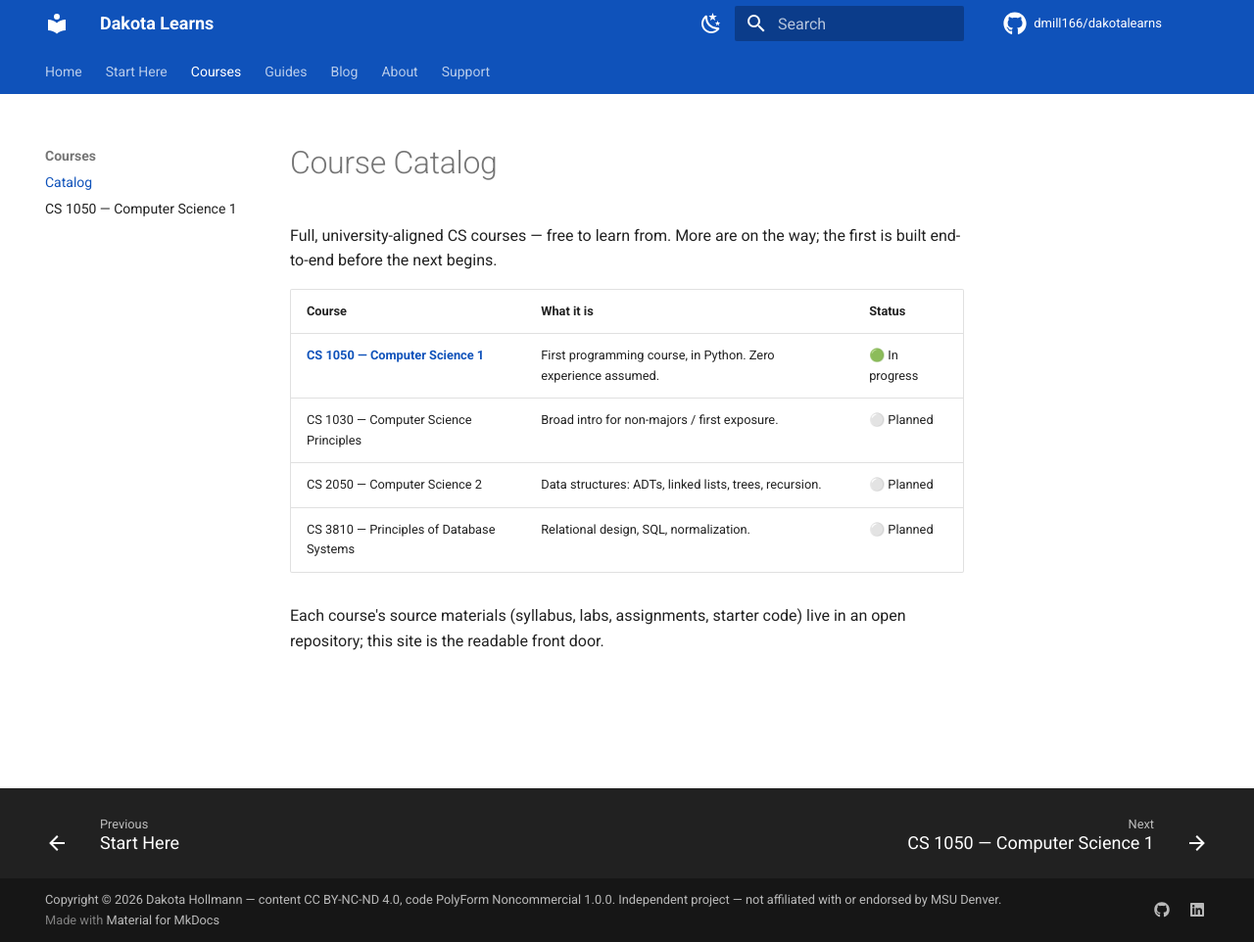
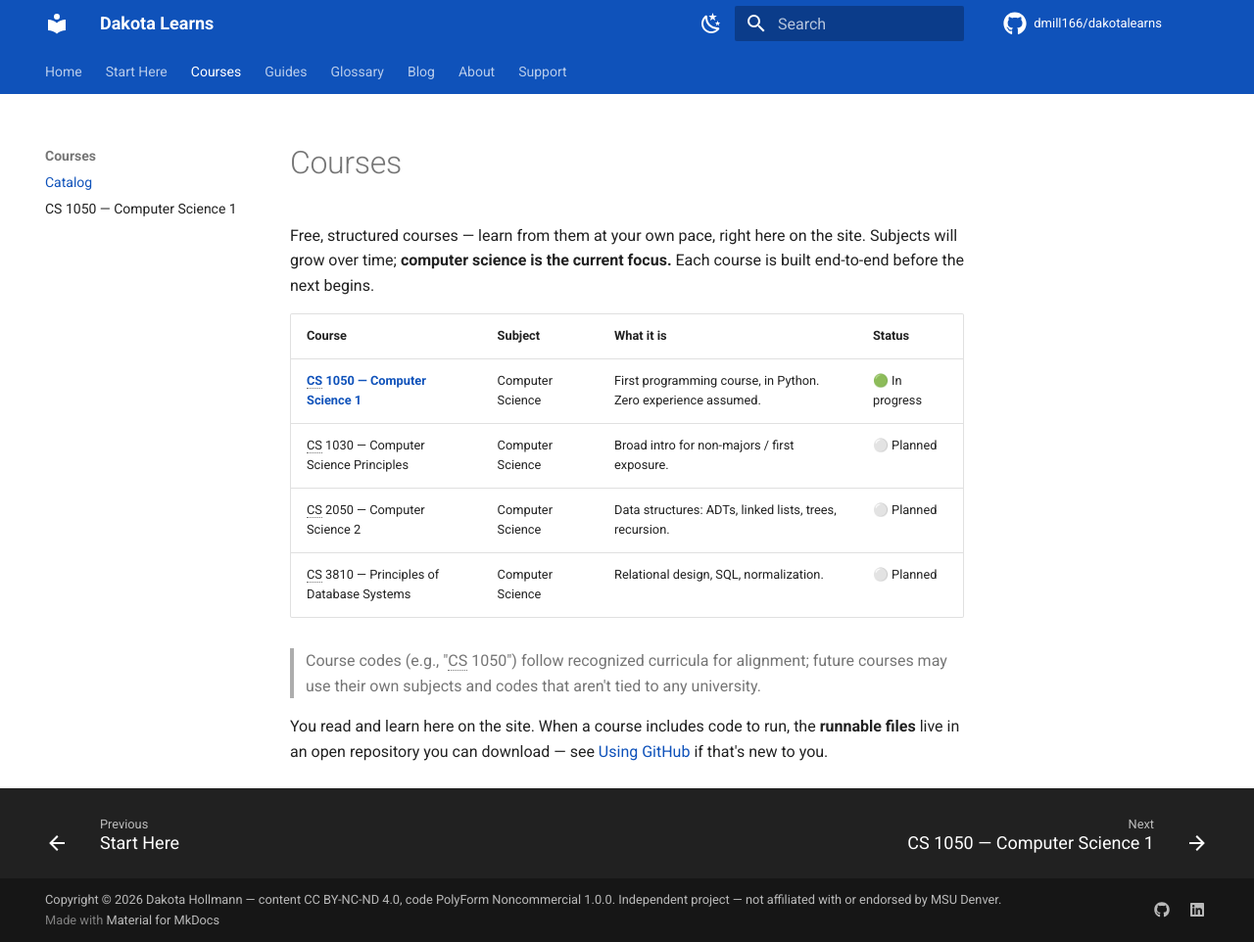
Before and after one commit to dmill166/dakotalearns, an MkDocs documentation site: the page built from docs/courses/index.md, in a window 1280 px wide and 962 px high. Shown: the whole window at 98% size. Built offline with MkDocs 1.6.1 and Material for MkDocs 9.7.7, drawn with Linux system fonts in a browser that asks for light colours; comment, search, counter and statistics services are not loaded.

Commit message:
feat(site): self-contained learning + glossary + courses catalog
Make the site stand on its own for learners and stop implying the course "lives
on GitHub." Add a glossary, a GitHub on-ramp, and a subject-agnostic catalog.

## Content-access model
- Reframe the CS 1050 page: you learn on the site; GitHub holds only the runnable
  files, grabbed as a ZIP (no account/Git). New guide guides/using-github.md
  explains it plainly and frames GitHub as optional, never a gate.

## Glossary + tooltips
- docs/glossary.md (IDLE, PATH, REPL [with a "not Replit" note], IDE,
  interpreter, shell, venv) + includes/abbreviations.md auto-appended via
  pymdownx.snippets + the abbr extension, so terms get hover definitions
  site-wide. Added to nav.

## Courses catalog
- Retitle "Course Catalog" -> "Courses" (drop CS-only framing); add a Subject
  column; note future courses may use their own non-university codes.

## Verified
`mkdocs build --strict` passes; glossary tooltips, GitHub guide, and the Subject
column confirmed in the output.

## 12-Month Note
Key reversal: learning is rendered natively on dakotalearns.com and never boxed
behind GitHub -- GitHub is just where runnable code files live (ZIP-downloadable).
Lessons from Week 1 on are authored as site pages. The glossary doubles as
site-wide tooltips (edit includes/abbreviations.md to add terms). The catalog is
deliberately subject-agnostic so the project can grow past CS.

```diff
--- a/docs/courses/index.md
+++ b/docs/courses/index.md
@@ -1,12 +1,14 @@
-# Course Catalog
+# Courses
 
-Full, university-aligned CS courses — free to learn from. More are on the way; the first is built end-to-end before the next begins.
+Free, structured courses — learn from them at your own pace, right here on the site. Subjects will grow over time; **computer science is the current focus.** Each course is built end-to-end before the next begins.
 
-| Course | What it is | Status |
-|---|---|---|
-| **[CS 1050 — Computer Science 1](cs1050/index.md)** | First programming course, in Python. Zero experience assumed. | 🟢 In progress |
-| CS 1030 — Computer Science Principles | Broad intro for non-majors / first exposure. | ⚪ Planned |
-| CS 2050 — Computer Science 2 | Data structures: ADTs, linked lists, trees, recursion. | ⚪ Planned |
-| CS 3810 — Principles of Database Systems | Relational design, SQL, normalization. | ⚪ Planned |
+| Course | Subject | What it is | Status |
+|---|---|---|---|
+| **[CS 1050 — Computer Science 1](cs1050/index.md)** | Computer Science | First programming course, in Python. Zero experience assumed. | 🟢 In progress |
+| CS 1030 — Computer Science Principles | Computer Science | Broad intro for non-majors / first exposure. | ⚪ Planned |
+| CS 2050 — Computer Science 2 | Computer Science | Data structures: ADTs, linked lists, trees, recursion. | ⚪ Planned |
+| CS 3810 — Principles of Database Systems | Computer Science | Relational design, SQL, normalization. | ⚪ Planned |
 
-Each course's source materials (syllabus, labs, assignments, starter code) live in an open repository; this site is the readable front door.
+> Course codes (e.g., "CS 1050") follow recognized curricula for alignment; future courses may use their own subjects and codes that aren't tied to any university.
+
+You read and learn here on the site. When a course includes code to run, the **runnable files** live in an open repository you can download — see [Using GitHub](../guides/using-github.md) if that's new to you.
--- a/mkdocs.yml
+++ b/mkdocs.yml
@@ -53,12 +53,15 @@ markdown_extensions:
   - admonition
   - attr_list
   - md_in_html
+  - abbr
   - toc:
       permalink: true
   - pymdownx.highlight:
       anchor_linenums: true
   - pymdownx.inlinehilite
-  - pymdownx.snippets
+  - pymdownx.snippets:
+      auto_append:
+        - includes/abbreviations.md
   - pymdownx.superfences
   - pymdownx.details
   - pymdownx.emoji:
@@ -73,6 +76,8 @@ nav:
       - CS 1050 — Computer Science 1: courses/cs1050/index.md
   - Guides:
       - Install Python: guides/install-python.md
+      - Using GitHub: guides/using-github.md
+  - Glossary: glossary.md
   - Blog: blog/index.md
   - About: about.md
   - Support: https://github.com/sponsors/dmill166
```
Also changed, not shown: docs/courses/cs1050/index.md (+6 -4 lines), docs/glossary.md (added, +35 -0 lines), docs/guides/using-github.md (added, +40 -0 lines), includes/abbreviations.md (added, +7 -0 lines).
